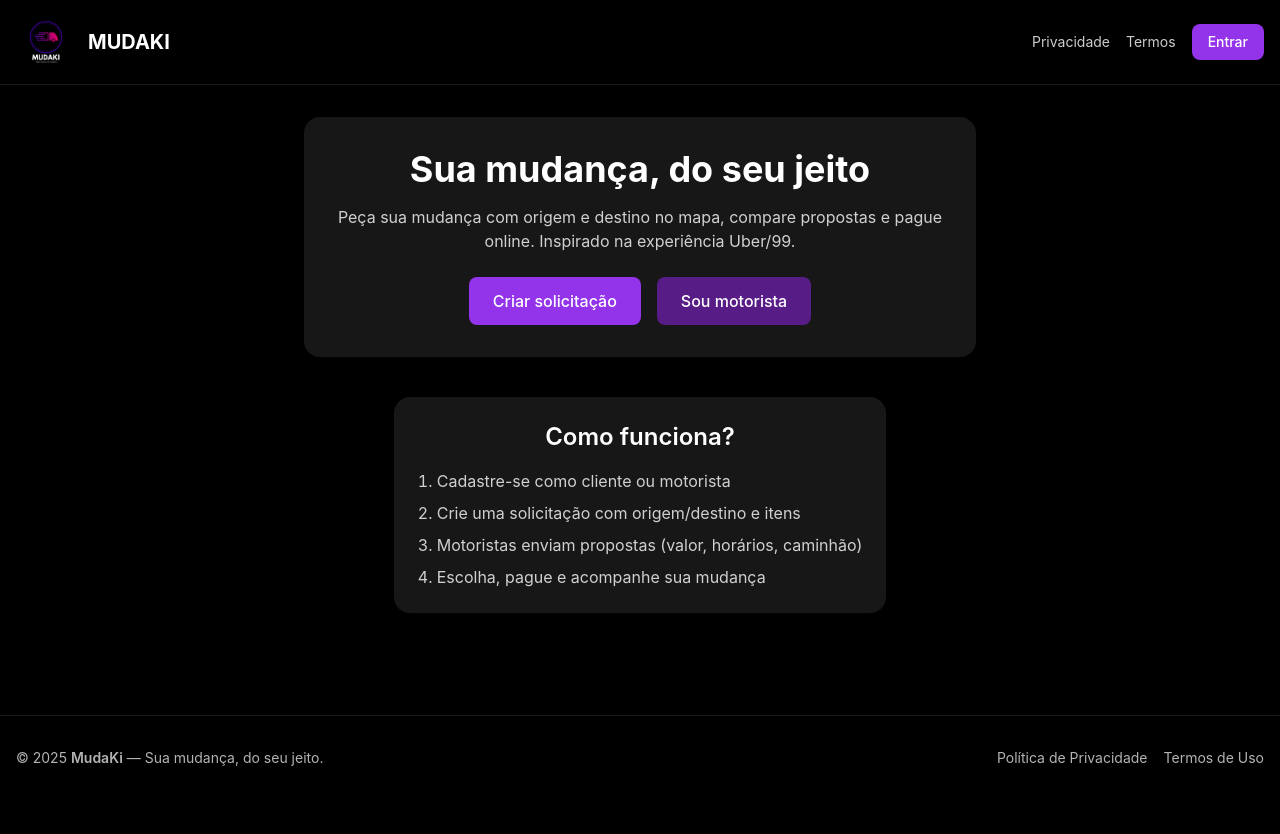
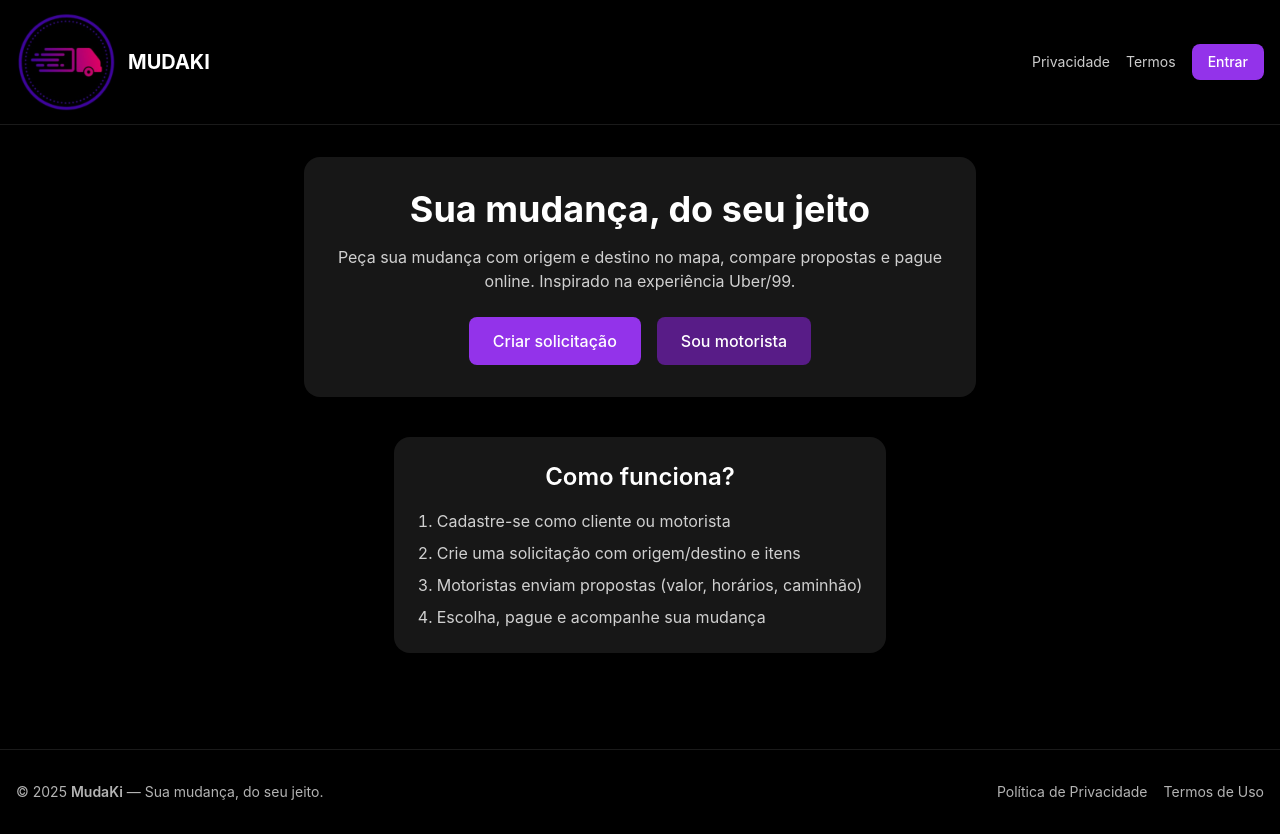
Before and after one commit to MySpaceCrazy/MudaKi, a Next.js app: page / in a window 1280 px wide. Before the commit the page ends 800 px from the top, so only its background shows below. Built offline with nearby package versions, Linux system fonts and the light colour scheme; no server answers.

Commit message:
logo sig na pagina

```diff
--- a/components/Navbar.tsx
+++ b/components/Navbar.tsx
@@ -8,10 +8,10 @@ export default function Navbar() {
       <div className="container mx-auto flex items-center justify-between px-4 py-3">
         <Link href="/" className="flex items-center gap-3">
           <Image
-            src="/mudaki-logo.jpg"
+            src="/logo-sig.png"
             alt="Logo Mudaki"
-            width={60}
-            height={60}
+            width={100}
+            height={100}
             className="rounded-full object-contain"
             priority
           />
```
